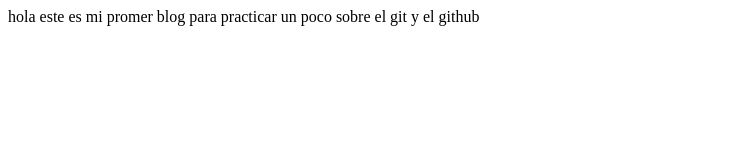
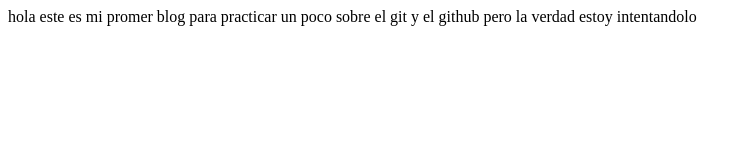
Before and after one commit to sadamyunis/probando-github, a plain HTML site: page estoyprobandogithub/index.html in a window 1280 px wide. Shown: the whole page, without its empty margins (0-752 px from the left). Drawn offline with Linux system fonts and the light colour scheme.

Commit message:
Update index.html

```diff
--- a/estoyprobandogithub/index.html
+++ b/estoyprobandogithub/index.html
@@ -7,6 +7,6 @@
     <title>hola muchachones</title>
 </head>
 <body> hola este es mi promer blog para practicar un poco sobre el git y el github
-
+    pero la verdad estoy intentandolo
 </body>
 </html>
```
